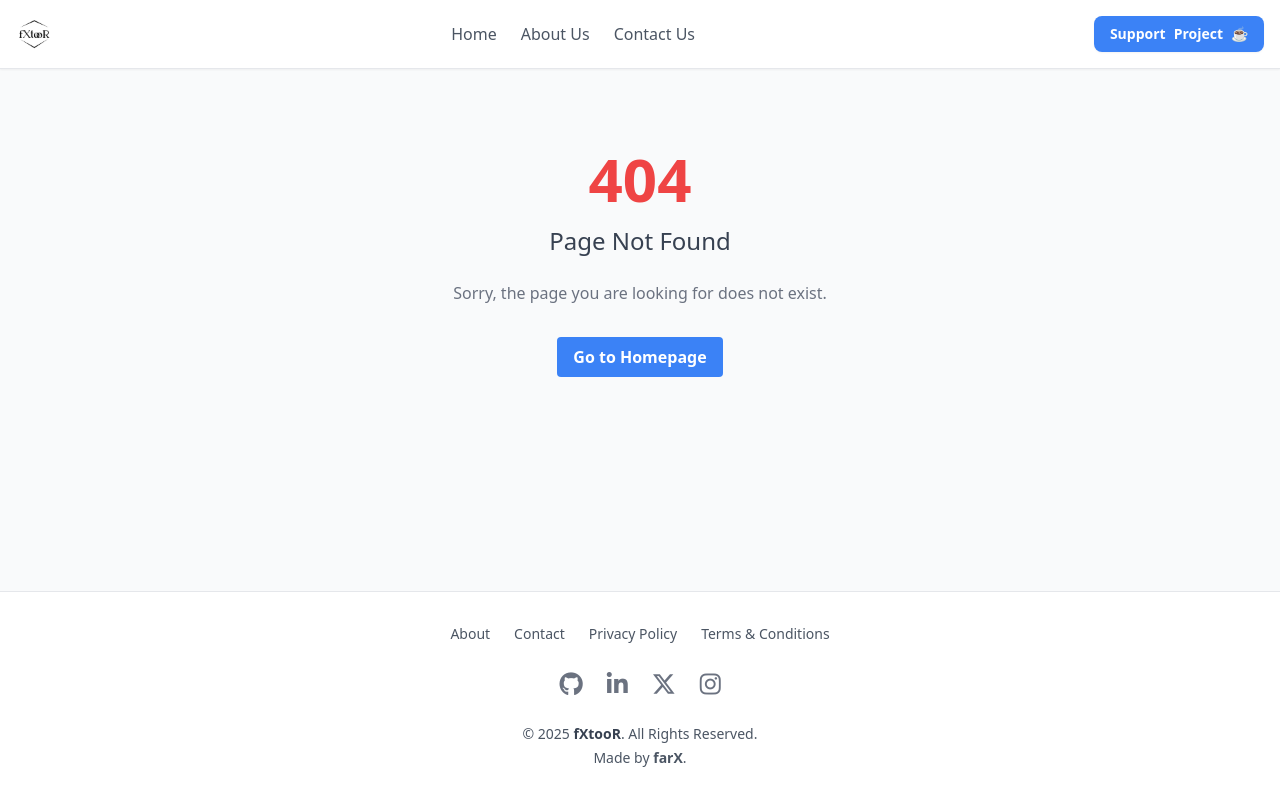
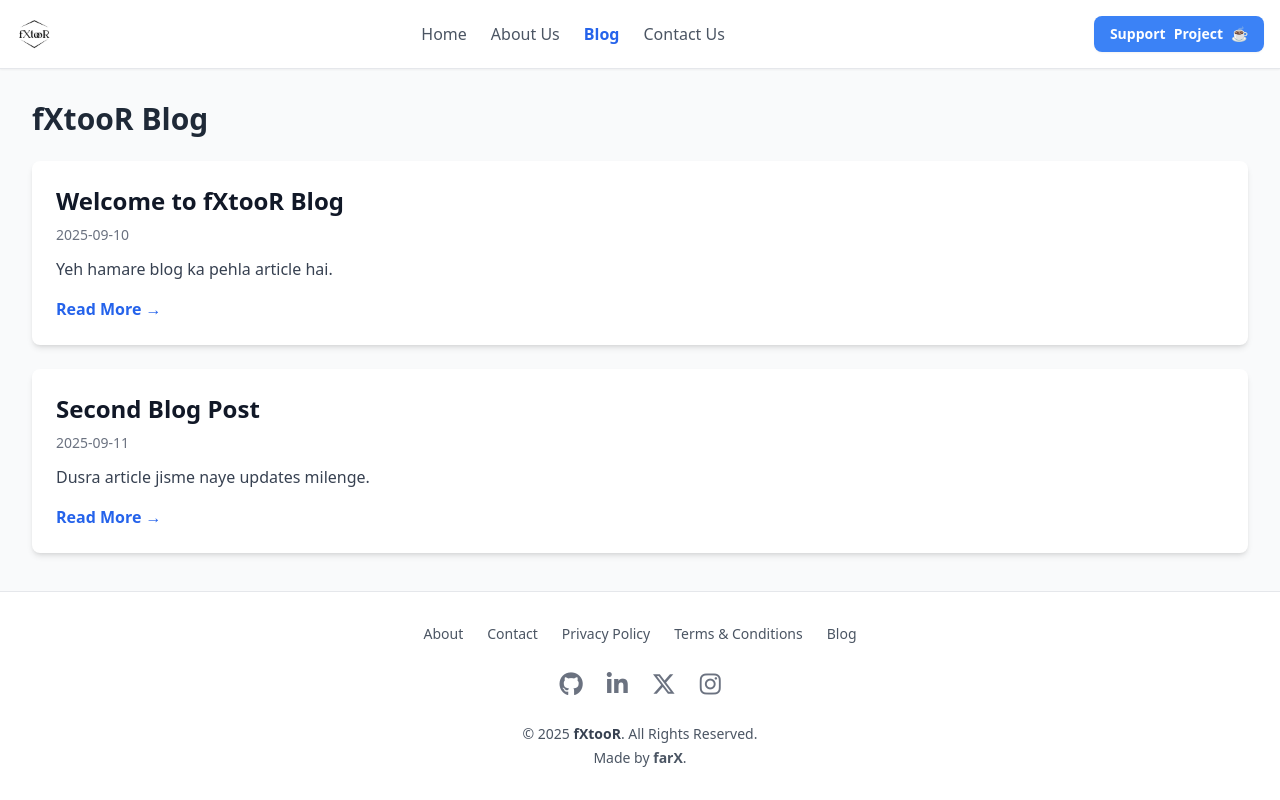
Before and after one commit to Farhan-Ansari-1/fxtoor, a React (Vite) app: page /blog in a window 1280 px wide. Built offline with nearby package versions, Linux system fonts and the light colour scheme.

Commit message:
added blog section

```diff
--- a/package.json
+++ b/package.json
@@ -11,6 +11,7 @@
     "react": "^18.2.0",
     "react-dom": "^18.2.0",
     "react-helmet-async": "^2.0.5",
+    "react-markdown": "^10.1.0",
     "react-router-dom": "^7.8.0"
   },
   "devDependencies": {
--- a/src/App.jsx
+++ b/src/App.jsx
@@ -14,6 +14,8 @@ import NotFound from './pages/NotFound';
 import TermsAndConditions from './pages/TermsAndConditions';
 import ScrollToTopButton from './components/ScrollToTopButton';
 import './components/ScrollToTopButton.css';
+import Blog from './pages/Blog';
+import BlogPost from './pages/BlogPost';
 
 
 export default function App() {
@@ -30,6 +32,10 @@ export default function App() {
               <Route path="/contact" element={<ContactUs />} />
               <Route path="/privacy" element={<PrivacyPolicy />} />
               <Route path="/terms" element={<TermsAndConditions />} />
+
+              {/* Blog Routes */}
+              <Route path="/blog" element={<Blog />} />
+              <Route path="/blog/:slug" element={<BlogPost />} />
               {/* Agar koi page na mile to NotFound page dikhayein */}
               <Route path="*" element={<NotFound />} />
             </Routes>
--- /dev/null
+++ b/src/blog/posts.json
@@ -0,0 +1,18 @@
+[
+  {
+    "id": "1",
+    "title": "Welcome to fXtooR Blog",
+    "slug": "welcome-to-fxtoor",
+    "date": "2025-09-10",
+    "excerpt": "Yeh hamare blog ka pehla article hai.",
+    "content": "Yeh blog ka poora content hai. Yahan aap details likh sakte hain.\n\n### Markdown Features\n\nAap apne content mein **bold text**, *italic text*, aur `inline code` use kar sakte hain.\n\nAap lists bhi bana sakte hain:\n\n- Pehla item\n- Dusra item\n- Teesra item\n\nAur links bhi add kar sakte hain, jaise Google."
+  },
+  {
+    "id": "2",
+    "title": "Second Blog Post",
+    "slug": "second-blog-post",
+    "date": "2025-09-11",
+    "excerpt": "Dusra article jisme naye updates milenge.",
+    "content": "Yeh dusre post ka content hai."
+  }
+]
--- a/src/components/Footer.jsx
+++ b/src/components/Footer.jsx
@@ -8,6 +8,7 @@ const footerLinks = [
   { to: '/contact', label: 'Contact' },
   { to: '/privacy', label: 'Privacy Policy' },
   { to: '/terms', label: 'Terms & Conditions' },
+  { to: '/blog', label: 'Blog' },
 ];
 
 // Data for social media links
--- a/src/components/header.jsx
+++ b/src/components/header.jsx
@@ -17,6 +17,7 @@ export default function Header() {
     <>
       <NavLink to="/" style={({ isActive }) => (isActive ? activeStyle : undefined)} className="hover:text-blue-600 dark:hover:text-blue-400 transition-colors" onClick={closeMobileMenu}>Home</NavLink>
       <NavLink to="/about" style={({ isActive }) => (isActive ? activeStyle : undefined)} className="hover:text-blue-600 dark:hover:text-blue-400 transition-colors" onClick={closeMobileMenu}>About Us</NavLink>
+      <NavLink to="/blog" style={({ isActive }) => (isActive ? activeStyle : undefined)} className="hover:text-blue-600 dark:hover:text-blue-400 transition-colors" onClick={closeMobileMenu}>Blog</NavLink>
       <NavLink to="/contact" style={({ isActive }) => (isActive ? activeStyle : undefined)} className="hover:text-blue-600 dark:hover:text-blue-400 transition-colors" onClick={closeMobileMenu}>Contact Us</NavLink>
     </>
   );
--- /dev/null
+++ b/src/pages/Blog.jsx
@@ -0,0 +1,32 @@
+import React from 'react';
+import { Link } from 'react-router-dom';
+import { Helmet } from 'react-helmet-async';
+import posts from '../blog/posts.json';
+
+export default function Blog() {
+  return (
+    <div className="container mx-auto px-4 py-8">
+      <Helmet>
+        <title>Blog - fXtooR</title>
+        <meta name="description" content="Read the latest articles and updates from the fXtooR blog." />
+      </Helmet>
+      <h1 className="text-3xl font-bold mb-6 text-gray-800 dark:text-white">fXtooR Blog</h1>
+      <div className="space-y-6">
+        {posts.map((post) => (
+          <div key={post.id} className="bg-white dark:bg-gray-800 rounded-lg shadow-md p-6 hover:shadow-xl transition-shadow duration-300">
+            <h2 className="text-2xl font-bold mb-2">
+              <Link to={`/blog/${post.slug}`} className="text-gray-900 dark:text-white hover:text-blue-600 dark:hover:text-blue-400 transition-colors">
+                {post.title}
+              </Link>
+            </h2>
+            <p className="text-sm text-gray-500 dark:text-gray-400 mb-3">{post.date}</p>
+            <p className="text-gray-700 dark:text-gray-300 mb-4">{post.excerpt}</p>
+            <Link to={`/blog/${post.slug}`} className="font-semibold text-blue-600 dark:text-blue-400 hover:underline">
+              Read More &rarr;
+            </Link>
+          </div>
+        ))}
+      </div>
+    </div>
+  );
+}
--- /dev/null
+++ b/src/pages/BlogPost.jsx
@@ -0,0 +1,33 @@
+import React from 'react';
+import { useParams, Link } from 'react-router-dom';
+import posts from '../blog/posts.json';
+import ReactMarkdown from 'react-markdown';
+
+export default function BlogPost() {
+  const { slug } = useParams();
+  const post = posts.find((p) => p.slug === slug);
+
+  if (!post) {
+    return (
+      <div className="container mx-auto px-4 py-8">
+        <h1 className="text-2xl font-bold">Post Not Found</h1>
+        <Link to="/blog" className="text-blue-600 hover:underline mt-4 inline-block">
+          Back to Blog
+        </Link>
+      </div>
+    );
+  }
+
+  return (
+    <div className="container mx-auto px-4 py-8">
+      <h1 className="text-3xl font-bold mb-4">{post.title}</h1>
+      <p className="text-gray-600 dark:text-gray-300 mb-4">{post.date}</p>
+      <div className="prose dark:prose-invert max-w-none">
+        <ReactMarkdown>{post.content}</ReactMarkdown>
+      </div>
+      <Link to="/blog" className="text-blue-600 hover:underline mt-6 inline-block">
+        ← Back to Blog
+      </Link>
+    </div>
+  );
+}
```
Also changed, not shown: src/blog/markdown.css (added), src/blog/posts/welcome-to-fxtoor.md (added), 1 other file (tests, documents, lock files or other folders).
